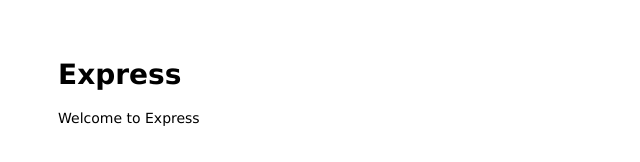
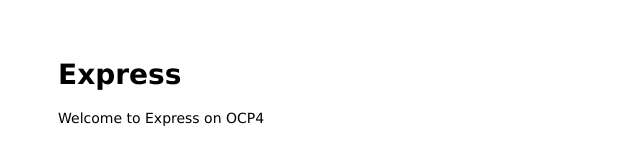
Before and after one commit to marcone74/ocp-test, a website: page node-hello-world/public/index.html in a window 1280 px wide. Shown: the full height of the page, 0-640 px from the left. Drawn offline with Linux system fonts and the light colour scheme.

Commit message:
Second attempt

```diff
--- a/node-hello-world/public/index.html
+++ b/node-hello-world/public/index.html
@@ -7,7 +7,7 @@
 
 <body>
   <h1>Express</h1>
-  <p>Welcome to Express</p>
+  <p>Welcome to Express on OCP4</p>
 </body>
 
 </html>
```
Also changed, not shown: 1 other file.
